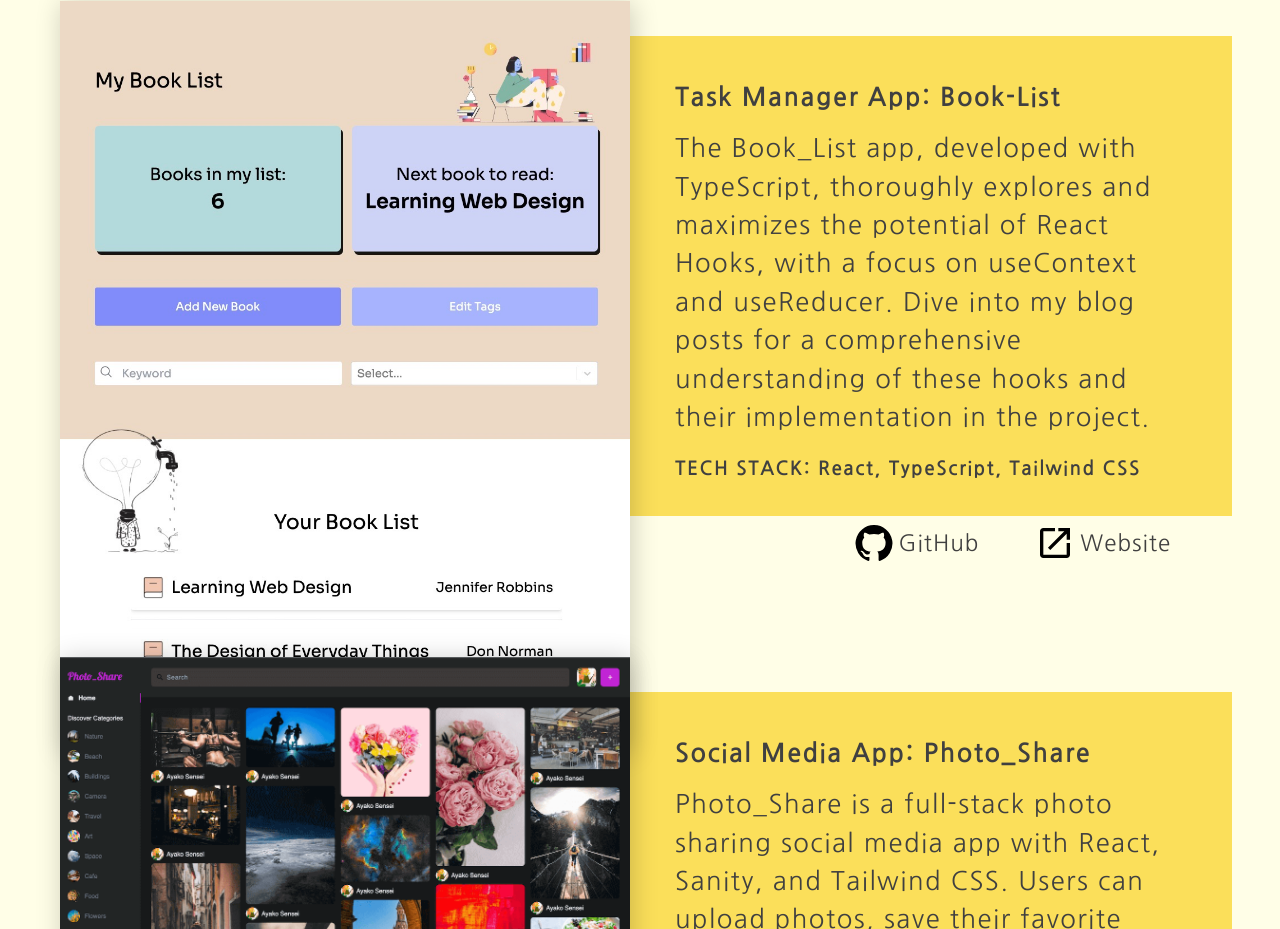
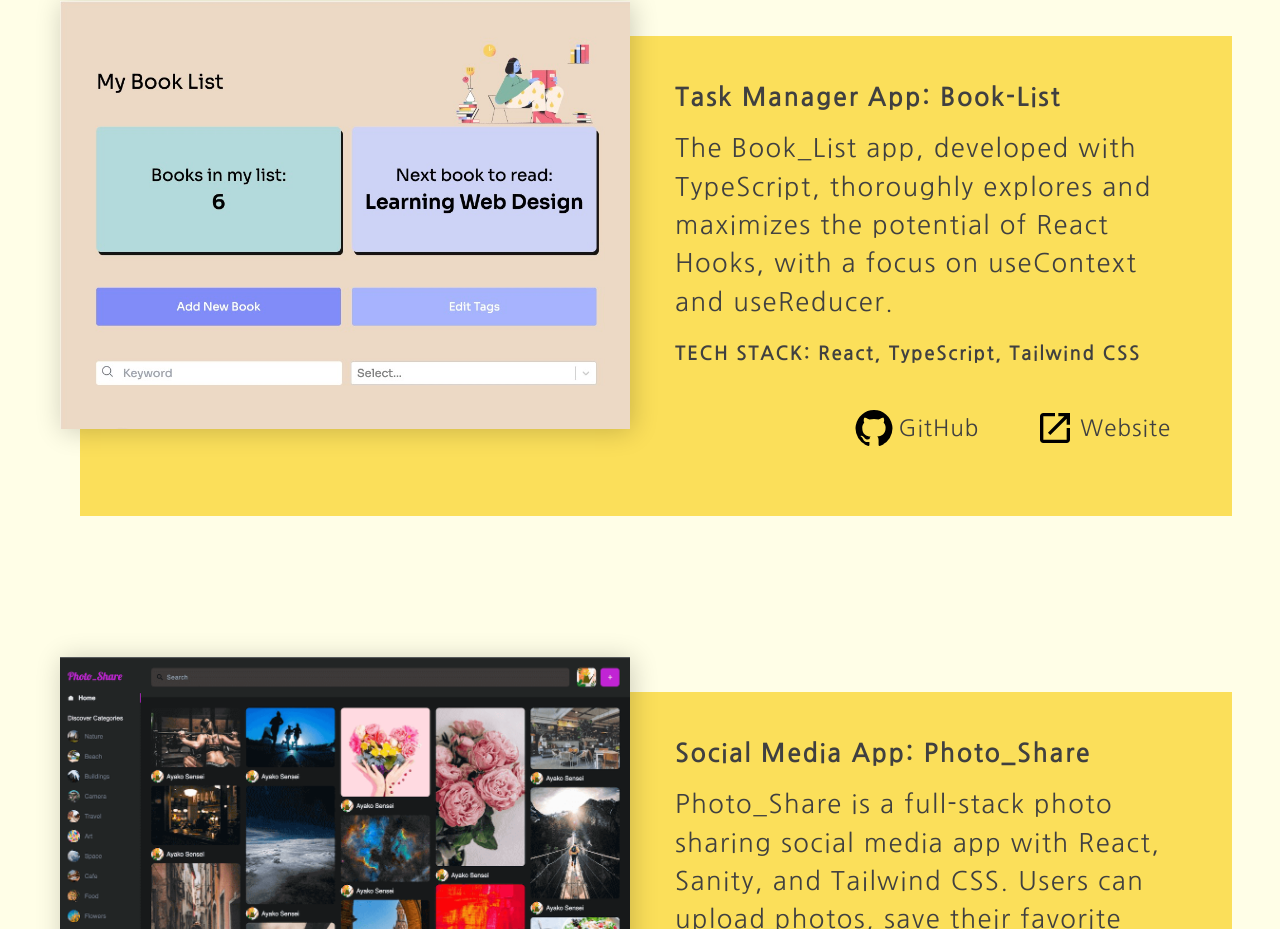
Before and after one commit to Ayako-Yokoe/Portfolio, a React (Create React App) app: page / in a window 1280 px wide. Shown: the part 1119-2048 px from the top of the page. Built offline with nearby package versions, Linux system fonts and the light colour scheme; no server answers; a web font is replaced by a local one.

Commit message:
Fix book list image

```diff
--- a/src/data.js
+++ b/src/data.js
@@ -4,7 +4,7 @@ export const projects = [
     image: "assets/book-list.jpeg",
     title: "Task Manager App: Book-List",
     caption:
-      "The Book_List app, developed with TypeScript, thoroughly explores and maximizes the potential of React Hooks, with a focus on useContext and useReducer. Dive into my blog posts for a comprehensive understanding of these hooks and their implementation in the project.",
+      "The Book_List app, developed with TypeScript, thoroughly explores and maximizes the potential of React Hooks, with a focus on useContext and useReducer.",
     tech: "React, TypeScript, Tailwind CSS",
     gitHubLink: "https://github.com/Ayako-Yokoe/book-list",
     deployedLink: "https://book-list-usecontext-usereducer.netlify.app/",
```
Also changed, not shown: public/assets/book-list.jpeg.
